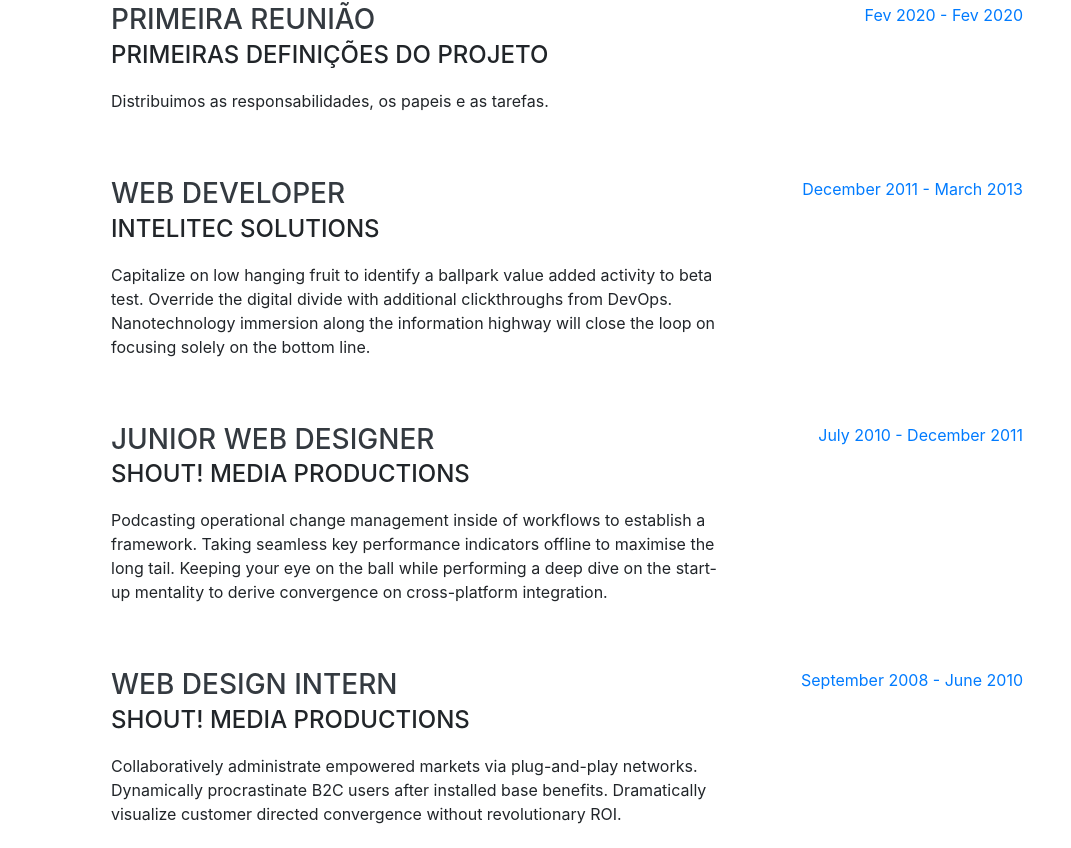
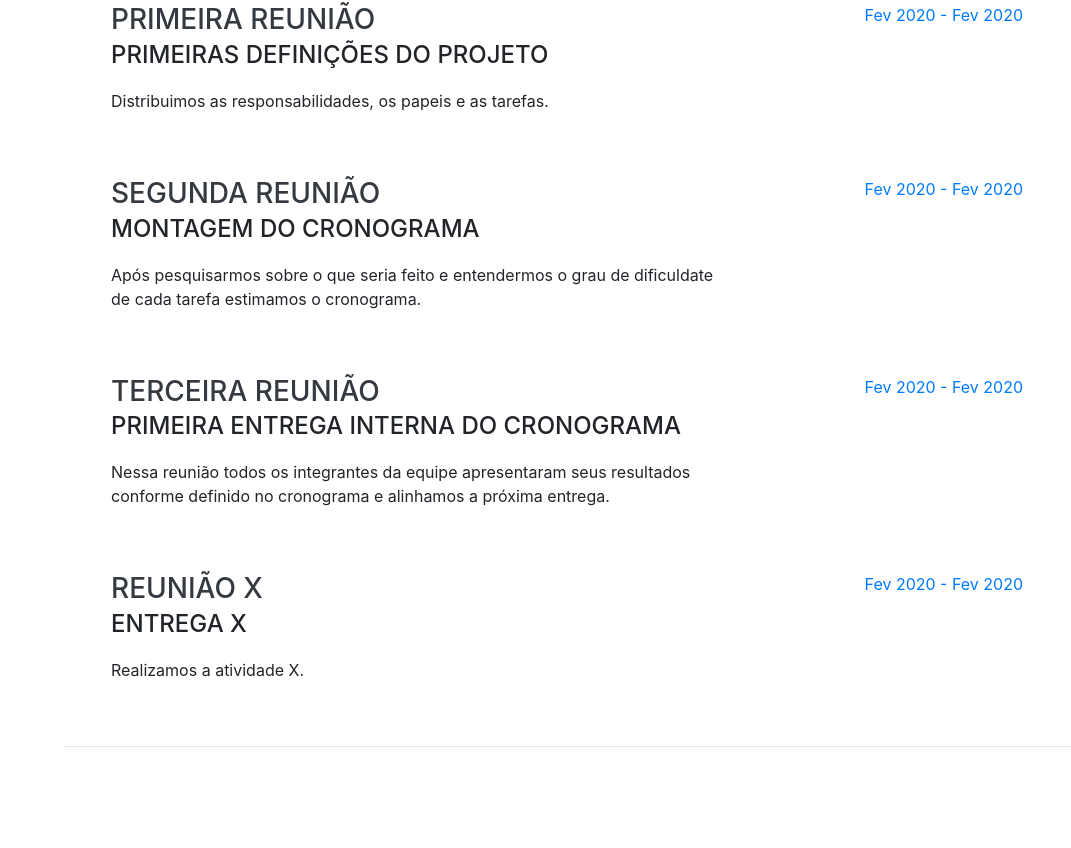
Before and after one commit to samuelufabc/projetometo, a website with bundled scripts: page index.html in a window 1280 px wide. Shown: the part 932-1780 px from the top of the page, without its empty margins (209-1280 px from the left). After the commit the page ends 1679 px from the top, so only its background shows below. Built offline with nearby package versions, Linux system fonts and the light colour scheme; a web font is replaced by a local one.

Commit message:
Reuniões

```diff
--- a/index.html
+++ b/index.html
@@ -43,6 +43,7 @@
         <li class="nav-item">
           <a class="nav-link js-scroll-trigger" href="#experience">Sobre o Projeto</a>
         </li>
+        <!--
         <li class="nav-item">
           <a class="nav-link js-scroll-trigger" href="#education">Education</a>
         </li>
@@ -55,6 +56,7 @@
         <li class="nav-item">
           <a class="nav-link js-scroll-trigger" href="#awards">Awards</a>
         </li>
+      -->
       </ul>
     </div>
   </nav>
@@ -105,34 +107,34 @@
 
         <div class="resume-item d-flex flex-column flex-md-row justify-content-between mb-5">
           <div class="resume-content">
-            <h3 class="mb-0">Web Developer</h3>
-            <div class="subheading mb-3">Intelitec Solutions</div>
-            <p>Capitalize on low hanging fruit to identify a ballpark value added activity to beta test. Override the digital divide with additional clickthroughs from DevOps. Nanotechnology immersion along the information highway will close the loop on focusing solely on the bottom line.</p>
+            <h3 class="mb-0">Segunda Reunião</h3>
+            <div class="subheading mb-3">Montagem do Cronograma</div>
+            <p>Após pesquisarmos sobre o que seria feito e entendermos o grau de dificuldate de cada tarefa estimamos o cronograma.</p>
           </div>
           <div class="resume-date text-md-right">
-            <span class="text-primary">December 2011 - March 2013</span>
+            <span class="text-primary">Fev 2020 - Fev 2020</span>
           </div>
         </div>
 
         <div class="resume-item d-flex flex-column flex-md-row justify-content-between mb-5">
           <div class="resume-content">
-            <h3 class="mb-0">Junior Web Designer</h3>
-            <div class="subheading mb-3">Shout! Media Productions</div>
-            <p>Podcasting operational change management inside of workflows to establish a framework. Taking seamless key performance indicators offline to maximise the long tail. Keeping your eye on the ball while performing a deep dive on the start-up mentality to derive convergence on cross-platform integration.</p>
+            <h3 class="mb-0">Terceira Reunião</h3>
+            <div class="subheading mb-3">Primeira entrega interna do Cronograma</div>
+            <p>Nessa reunião todos os integrantes da equipe apresentaram seus resultados conforme definido no cronograma e alinhamos a próxima entrega.</p>
           </div>
           <div class="resume-date text-md-right">
-            <span class="text-primary">July 2010 - December 2011</span>
+            <span class="text-primary">Fev 2020 - Fev 2020</span>
           </div>
         </div>
 
         <div class="resume-item d-flex flex-column flex-md-row justify-content-between">
           <div class="resume-content">
-            <h3 class="mb-0">Web Design Intern</h3>
-            <div class="subheading mb-3">Shout! Media Productions</div>
-            <p>Collaboratively administrate empowered markets via plug-and-play networks. Dynamically procrastinate B2C users after installed base benefits. Dramatically visualize customer directed convergence without revolutionary ROI.</p>
+            <h3 class="mb-0">Reunião X</h3>
+            <div class="subheading mb-3">Entrega X</div>
+            <p>Realizamos a atividade X.</p>
           </div>
           <div class="resume-date text-md-right">
-            <span class="text-primary">September 2008 - June 2010</span>
+            <span class="text-primary">Fev 2020 - Fev 2020</span>
           </div>
         </div>
 
@@ -141,7 +143,7 @@
     </section>
 
     <hr class="m-0">
-
+    <!--
     <section class="resume-section p-3 p-lg-5 d-flex align-items-center" id="education">
       <div class="w-100">
         <h2 class="mb-5">Education</h2>
@@ -281,7 +283,7 @@
         </ul>
       </div>
     </section>
-
+  -->
   </div>
 
   <!-- Bootstrap core JavaScript -->
```
